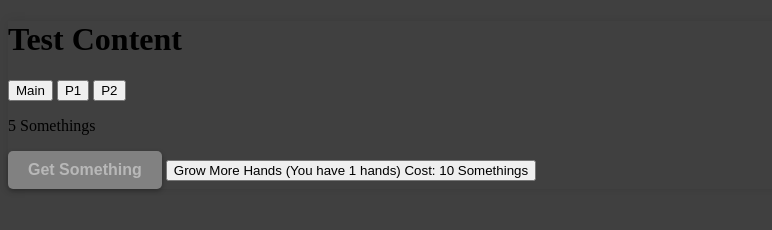
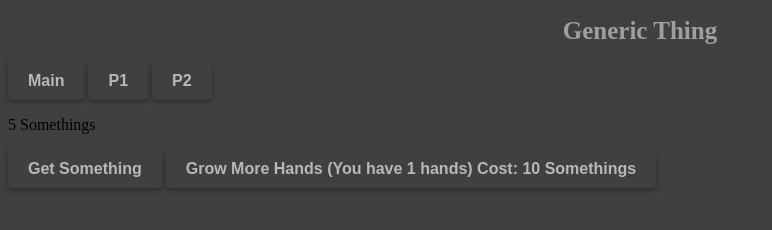
Before and after one commit to witherpearl/Generic-Thing, a plain HTML site: page index.html in a window 1280 px wide. Shown: the whole page, without its empty margins (0-772 px from the left). Drawn offline with Linux system fonts and the light colour scheme.

Commit message:
A few small changes

```diff
--- a/CSS/buttondesign.css
+++ b/CSS/buttondesign.css
@@ -1,4 +1,4 @@
-#clickable {
+.main {
     display: inline-block;
     padding: 10px 20px;
     font-size: 16px;
@@ -6,13 +6,33 @@
     text-align: center;
     text-decoration: none;
     border-radius: 5px;
-    background-color: #818181;
+    background-color: #404040;
     color: #b8b8b8;
     border: none;
     cursor: pointer;
     box-shadow: 0px 2px 5px rgba(0, 0, 0, 0.3);
-  }
+}
 
-  #clickable:hover {
-    background-color: #484848;
-  }
+.main:hover {
+  background-color: #484848;
+}
+
+.Menu {
+  justify-content: center;
+  display: inline-block;
+  padding: 10px 20px;
+  font-size: 16px;
+  font-weight: bold;
+  text-align: center;
+  text-decoration: none;
+  border-radius: 5px;
+  background-color: #404040;
+  color: #b8b8b8;
+  border: none;
+  cursor: pointer;
+  box-shadow: 0px 2px 5px rgba(0, 0, 0, 0.3);
+}
+
+.Menu:hover {
+  background-color: #484848;
+}
--- a/CSS/pagedesign.css
+++ b/CSS/pagedesign.css
@@ -1,3 +1,8 @@
+h1 {
+  color: #9f9f9f;
+  text-align: center;
+  font-size: 25px;
+}
 body {
     background-color: #404040;
     box-shadow: 0 0 10px rgba(0, 0, 0, 0.1);
--- a/index.html
+++ b/index.html
@@ -10,14 +10,16 @@
     <link rel="stylesheet" href="CSS/pagedesign.css">
 </head>
 <header>
-    <h1>
-        Test Content
-    </h1>
-    <nav>
-        <button onclick="changeContent('main')">Main</button>
-        <button onclick="changeContent('placeholder1')">P1</button>
-        <button onclick="changeContent('placeholder2')">P2</button>
-    </nav>
+    <div>
+        <h1>
+            Generic Thing
+        </h1>
+        <nav>
+            <button class="Menu" onclick="changeContent('main')">Main</button>
+            <button class="Menu" onclick="changeContent('placeholder1')">P1</button>
+            <button class="Menu" onclick="changeContent('placeholder2')">P2</button>
+        </nav>
+    </div>
 </header>
 <body>
     <p id="somethings">0 Somethings</p>
```
Also changed, not shown: Ok.txt (added).
